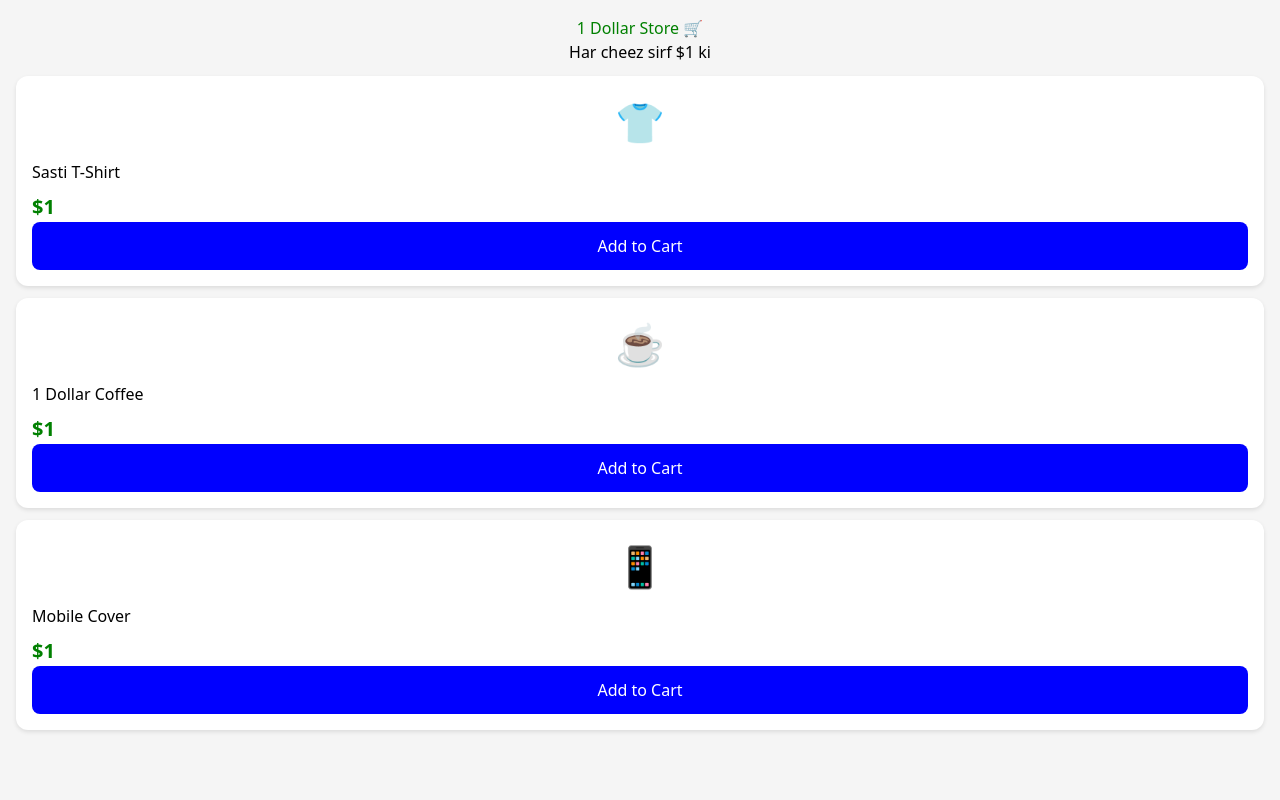
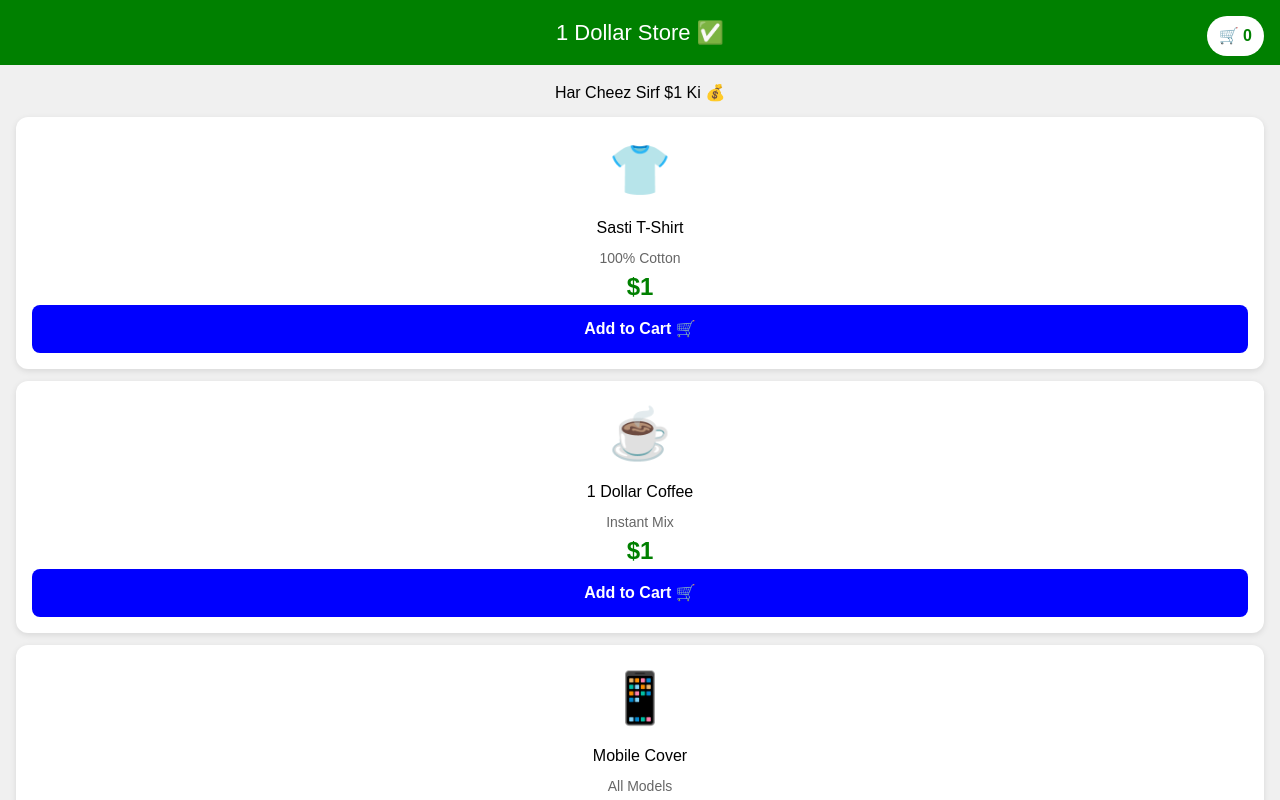
Before and after one commit to ecommercestore1122-png/1dollar-app, a React (Vite) app: page / in a window 1280 px wide. Shown: the top 800 px of the page. Built offline with nearby package versions, Linux system fonts and the light colour scheme.

Commit message:
Update App.tsx

```diff
--- a/src/App.tsx
+++ b/src/App.tsx
@@ -1,53 +1,180 @@
+import { useState } from 'react';
+
 function App() {
-  // Error pakadne ke liye
+  // Mobile pe error alert mein dikhe ga
   window.onerror = (msg) => {
     alert('ERROR: ' + msg);
     return true;
   };
 
+  // 1. PRODUCTS LIST
   const products = [
-    {id: 1, name: 'Sasti T-Shirt', price: 1, emoji: '👕'},
-    {id: 2, name: '1 Dollar Coffee', price: 1, emoji: '☕'},
-    {id: 3, name: 'Mobile Cover', price: 1, emoji: '📱'},
+    {id: 1, name: 'Sasti T-Shirt', price: 1, emoji: '👕', desc: '100% Cotton'},
+    {id: 2, name: '1 Dollar Coffee', price: 1, emoji: '☕', desc: 'Instant Mix'},
+    {id: 3, name: 'Mobile Cover', price: 1, emoji: '📱', desc: 'All Models'},
+    {id: 4, name: 'Earphones', price: 1, emoji: '🎧', desc: 'Bass Wale'},
+    {id: 5, name: 'Power Bank', price: 1, emoji: '🔋', desc: '5000mAh'},
+    {id: 6, name: 'Keychain', price: 1, emoji: '🔑', desc: 'Fancy'},
   ];
 
-  const addToCart = (name: string) => {
-    alert(name + ' cart mein add ho gaya 🛒');
+  // 2. CART KA HISAB
+  const [cart, setCart] = useState<{id: number, name: string, price: number, qty: number}[]>([]);
+  const [showCart, setShowCart] = useState(false);
+
+  // 3. CART MEIN ADD KARO
+  const addToCart = (product: any) => {
+    const exist = cart.find(item => item.id === product.id);
+    if (exist) {
+      setCart(cart.map(item =>
+        item.id === product.id ? {...item, qty: item.qty + 1} : item
+      ));
+    } else {
+      setCart([...cart, {...product, qty: 1}]);
+    }
+    alert(product.name + ' cart mein add ho gaya ✅');
   };
 
+  // 4. CART SE HATAO
+  const removeFromCart = (id: number) => {
+    setCart(cart.filter(item => item.id !== id));
+  };
+
+  // 5. QTY BADHAO GHATAO
+  const updateQty = (id: number, newQty: number) => {
+    if (newQty === 0) {
+      removeFromCart(id);
+      return;
+    }
+    setCart(cart.map(item =>
+      item.id === id ? {...item, qty: newQty} : item
+    ));
+  };
+
+  // 6. TOTAL NIKALO
+  const total = cart.reduce((sum, item) => sum + item.price * item.qty, 0);
+  const totalItems = cart.reduce((sum, item) => sum + item.qty, 0);
+
+  // 7. WHATSAPP PE ORDER BHEJO
+  const checkoutWhatsApp = () => {
+    if (cart.length === 0) {
+      alert('Cart khali hai pehle kuch add karo');
+      return;
+    }
+    let message = '🛒 *1 Dollar Store Order* 🛒%0A%0A';
+    cart.forEach(item => {
+      message += `${item.name} x ${item.qty} = $${item.price * item.qty}%0A`;
+    });
+    message += `%0A*Total: $${total}*%0A%0A`;
+    message += 'Name: %0AAddress: %0APhone: ';
+
+    // Apna WhatsApp number yahan daalo 92 ke sath
+    const phoneNumber = '923001234567'; // <-- YE BADAL DO
+    window.open(`https://wa.me/${phoneNumber}?text=${message}`, '_blank');
+  };
+
+  // 8. UI START
   return (
-    <div style={{padding: 16, background: '#f5f5f5', minHeight: '100vh'}}>
-      <h1 style={{color: 'green', textAlign: 'center'}}>1 Dollar Store 🛒</h1>
-      <p style={{textAlign: 'center'}}>Har cheez sirf $1 ki</p>
+    <div style={{fontFamily: 'Arial', background: '#f0f0f0', minHeight: '100vh'}}>
 
+      {/* HEADER */}
+      <div style={{background: 'green', padding: 16, color: 'white', position: 'sticky', top: 0}}>
+        <h1 style={{margin: 0, fontSize: 22, textAlign: 'center'}}>1 Dollar Store ✅</h1>
+        <button
+          onClick={() => setShowCart(!showCart)}
+          style={{
+            position: 'absolute', right: 16, top: 16,
+            background: 'white', color: 'green', border: 'none',
+            padding: '8px 12px', borderRadius: 20, fontWeight: 'bold'
+          }}
+        >
+          🛒 {totalItems}
+        </button>
+      </div>
+
+      {/* CART PAGE */}
+      {showCart ? (
+        <div style={{padding: 16}}>
+          <h2>Your Cart 🛒</h2>
+          {cart.length === 0 ? (
+            <p style={{textAlign: 'center', marginTop: 40}}>Cart khali hai 😢</p>
+          ) : (
+            <>
+              {cart.map(item => (
+                <div key={item.id} style={{
+                  background: 'white', padding: 12, margin: '8px 0',
+                  borderRadius: 8, display: 'flex', justifyContent: 'space-between'
+                }}>
+                  <div>
+                    <b>{item.name}</b><br/>
+                    <span style={{color: 'green'}}>${item.price} x {item.qty}</span>
+                  </div>
+                  <div>
+                    <button onClick={() => updateQty(item.id, item.qty - 1)} style={btn}>-</button>
+                    <span style={{margin: '0 8px'}}>{item.qty}</span>
+                    <button onClick={() => updateQty(item.id, item.qty + 1)} style={btn}>+</button>
+                  </div>
+                </div>
+              ))}
+              <div style={{background: 'white', padding: 16, marginTop: 16, borderRadius: 8}}>
+                <h3>Total: ${total}</h3>
+                <button
+                  onClick={checkoutWhatsApp}
+                  style={{
+                    width: '100%', padding: 14, background: '#25D366',
+                    color: 'white', border: 'none', borderRadius: 8,
+                    fontSize: 18, fontWeight: 'bold'
+                  }}
+                >
+                  WhatsApp Pe Order Karo 📱
+                </button>
+              </div>
+            </>
+          )}
+          <button
+            onClick={() => setShowCart(false)}
+            style={{width: '100%', padding: 12, marginTop: 12, background: '#ccc', border: 'none', borderRadius: 8}}
+          >
+            Wapis Products Dekho
+          </button>
+        </div>
+      ) : (
+        /* PRODUCTS PAGE */
+        <div style={{padding: 16}}>
+          <h2 style={{textAlign: 'center'}}>Har Cheez Sirf $1 Ki 💰</h2>
           {products.map(p => (
             <div key={p.id} style={{
-          background: 'white',
-          padding: 16,
-          margin: '12px 0',
-          borderRadius: 12,
-          boxShadow: '0 2px 4px rgba(0,0,0,0.1)'
+              background: 'white', padding: 16, margin: '12px 0',
+              borderRadius: 12, boxShadow: '0 2px 6px rgba(0,0,0,0.1)'
             }}>
-          <div style={{fontSize: 40, textAlign: 'center'}}>{p.emoji}</div>
-          <h3 style={{margin: '8px 0'}}>{p.name}</h3>
-          <p style={{fontSize: 20, color: 'green', fontWeight: 'bold'}}>${p.price}</p>
+              <div style={{fontSize: 50, textAlign: 'center'}}>{p.emoji}</div>
+              <h3 style={{margin: '8px 0', textAlign: 'center'}}>{p.name}</h3>
+              <p style={{textAlign: 'center', color: '#666', fontSize: 14}}>{p.desc}</p>
+              <p style={{fontSize: 24, color: 'green', fontWeight: 'bold', textAlign: 'center'}}>${p.price}</p>
               <button
-            onClick={() => addToCart(p.name)}
+                onClick={() => addToCart(p)}
                 style={{
-              width: '100%',
-              padding: 12,
-              background: 'blue',
-              color: 'white',
-              border: 'none',
-              borderRadius: 8,
-              fontSize: 16
+                  width: '100%', padding: 12, background: 'blue',
+                  color: 'white', border: 'none', borderRadius: 8,
+                  fontSize: 16, fontWeight: 'bold'
                 }}
               >
-            Add to Cart
+                Add to Cart 🛒
               </button>
             </div>
           ))}
         </div>
+      )}
+    </div>
   )
 }
+
+// Chote button ka style
+const btn = {
+  padding: '4px 10px',
+  background: '#eee',
+  border: '1px solid #ccc',
+  borderRadius: 4,
+  fontSize: 16
+};
+
 export default App
```
Lines whose indentation alone changed are shown as unchanged.
